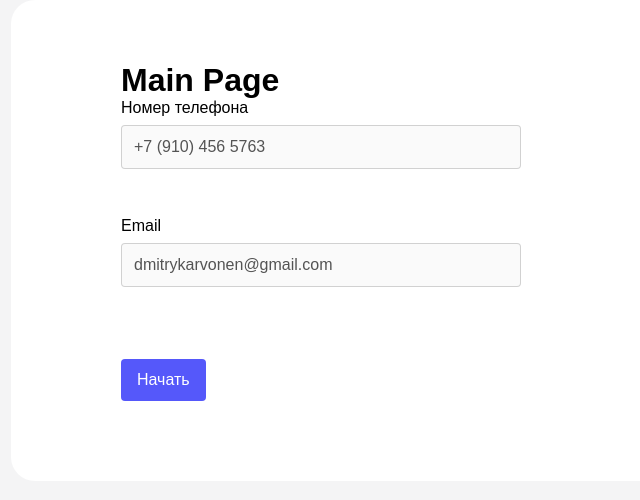
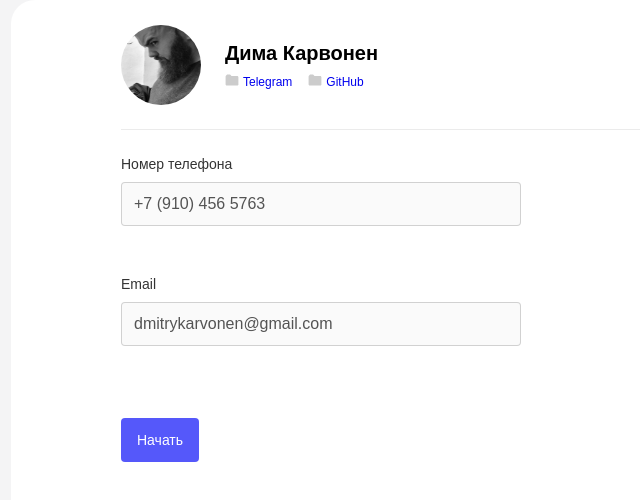
Before and after one commit to the-bearded-nerd/FrontCloudCamp-assignment-task, a React (Vite) app: page / in a window 1280 px wide. Shown: the top 500 px of the page, without its empty margins (179-819 px from the left). Built offline with nearby package versions, Linux system fonts and the light colour scheme.

Commit message:
feat: add PersonalData component + some minor fix

```diff
--- a/src/components/Button/Button.module.css
+++ b/src/components/Button/Button.module.css
@@ -1,5 +1,7 @@
 .Button {
   cursor: pointer;
+  font-size: 14px;
+  line-height: 20px;
 }
 
 .Button:hover {
--- /dev/null
+++ b/src/components/PersonalData/PersonalData.module.css
@@ -0,0 +1,34 @@
+.user-container {
+  display: flex;
+  column-gap: 24px;
+  border-bottom: 1px solid rgba(0, 0, 0, 0.08);
+  align-items: center;
+  padding-bottom: 24px;
+  margin-bottom: 24px;
+}
+
+.user-photo {
+  height: 80px;
+  width: 80px;
+  border-radius: 50%;
+}
+
+.user-info {
+  display: flex;
+  flex-direction: column;
+  row-gap: 8px;
+}
+
+.user-name {
+  font-size: 20px;
+  line-height: 26px;
+  font-weight: 600;
+}
+
+.user-social {
+  display: flex;
+  column-gap: 16px;
+
+  font-size: 12px;
+  line-height: 16px;
+}
--- /dev/null
+++ b/src/components/PersonalData/PersonalData.tsx
@@ -0,0 +1,19 @@
+import cls from "./PersonalData.module.css";
+import photo from "../../assets/photo.jpg";
+
+import { SocialLink } from "../SocialLink/SocialLink";
+
+export const UserData = () => {
+  return (
+    <div className={cls["user-container"]}>
+      <img className={cls["user-photo"]} src={photo} alt="user photo" />
+      <div className={cls["user-info"]}>
+        <p className={cls["user-name"]}>Дима Карвонен</p>
+        <div className={cls["user-social"]}>
+          <SocialLink name="Telegram" url="https://t.me/DKarvonen" />
+          <SocialLink name="GitHub" url="https://github.com/the-bearded-nerd" />
+        </div>
+      </div>
+    </div>
+  );
+};
--- a/src/components/Select/Select.module.css
+++ b/src/components/Select/Select.module.css
@@ -1,6 +1,5 @@
 .selectWrapper {
   position: relative;
-  border-radius: 4px;
 }
 
 .arrow {
@@ -18,13 +17,12 @@
   padding: 12px;
   cursor: pointer;
   border: 1px;
+  border-radius: 4px;
   font-size: 14px;
   line-height: 20px;
   color: rgba(0, 0, 0, 0.48);
   background: rgb(255, 255, 255);
-  box-sizing: border-box;
   width: 100%;
-  border-radius: 2px;
 }
 
 .placeholder[data-status="default"] {
--- /dev/null
+++ b/src/components/SocialLink/SocialLink.module.css
@@ -0,0 +1,8 @@
+.social-container {
+  display: inline-flex;
+  column-gap: 4px;
+}
+
+.social-link {
+  text-decoration: none;
+}
--- /dev/null
+++ b/src/components/SocialLink/SocialLink.tsx
@@ -0,0 +1,19 @@
+import cls from "./SocialLink.module.css";
+import { ReactComponent as FolderLogo } from "../../assets/Folder.svg";
+
+interface SocialLinkProps {
+  name: string;
+  url: string;
+}
+
+export const SocialLink = (props: SocialLinkProps) => {
+  const { name, url } = props;
+  return (
+    <div className={cls["social-container"]}>
+      <FolderLogo />
+      <a className={cls["social-link"]} href={url}>
+        {name}
+      </a>
+    </div>
+  );
+};
--- a/src/pages/MainPage/MainPage.module.css
+++ b/src/pages/MainPage/MainPage.module.css
@@ -1,7 +1,7 @@
 .mainpage {
   max-width: 900px;
   margin: 0 auto;
-  padding-top: 62px;
+  padding-top: 25px;
   padding-bottom: 80px;
   background: #ffffff;
   border-radius: 24px;
@@ -40,3 +40,9 @@
   align-items: center;
   margin-top: 48px;
 }
+
+label {
+  font-size: 14px;
+  line-height: 20px;
+  color: #333;
+}
--- a/src/pages/MainPage/MainPage.tsx
+++ b/src/pages/MainPage/MainPage.tsx
@@ -1,8 +1,9 @@
 import { useForm } from "react-hook-form";
 import InputMask from "react-input-mask";
+import { useNavigate } from "react-router-dom";
 
 import { Button, ThemeButton } from "../../components/Button/Button";
-import { useNavigate } from "react-router-dom";
+import { UserData } from "../../components/PersonalData/PersonalData";
 
 import cls from "./MainPage.module.css";
 
@@ -31,7 +32,7 @@ export const MainPage = () => {
   return (
     <div className={cls["mainpage"]}>
       <div className={cls["mainpage-container"]}>
-        <h1>Main Page</h1>
+        <UserData />
         <form className={cls["field-container"]}>
           <div className={cls["field"]}>
             <label htmlFor="field-phone">Номер телефона</label>
```
Also changed, not shown: src/assets/Folder.svg (added), src/assets/photo.jpg (added).
